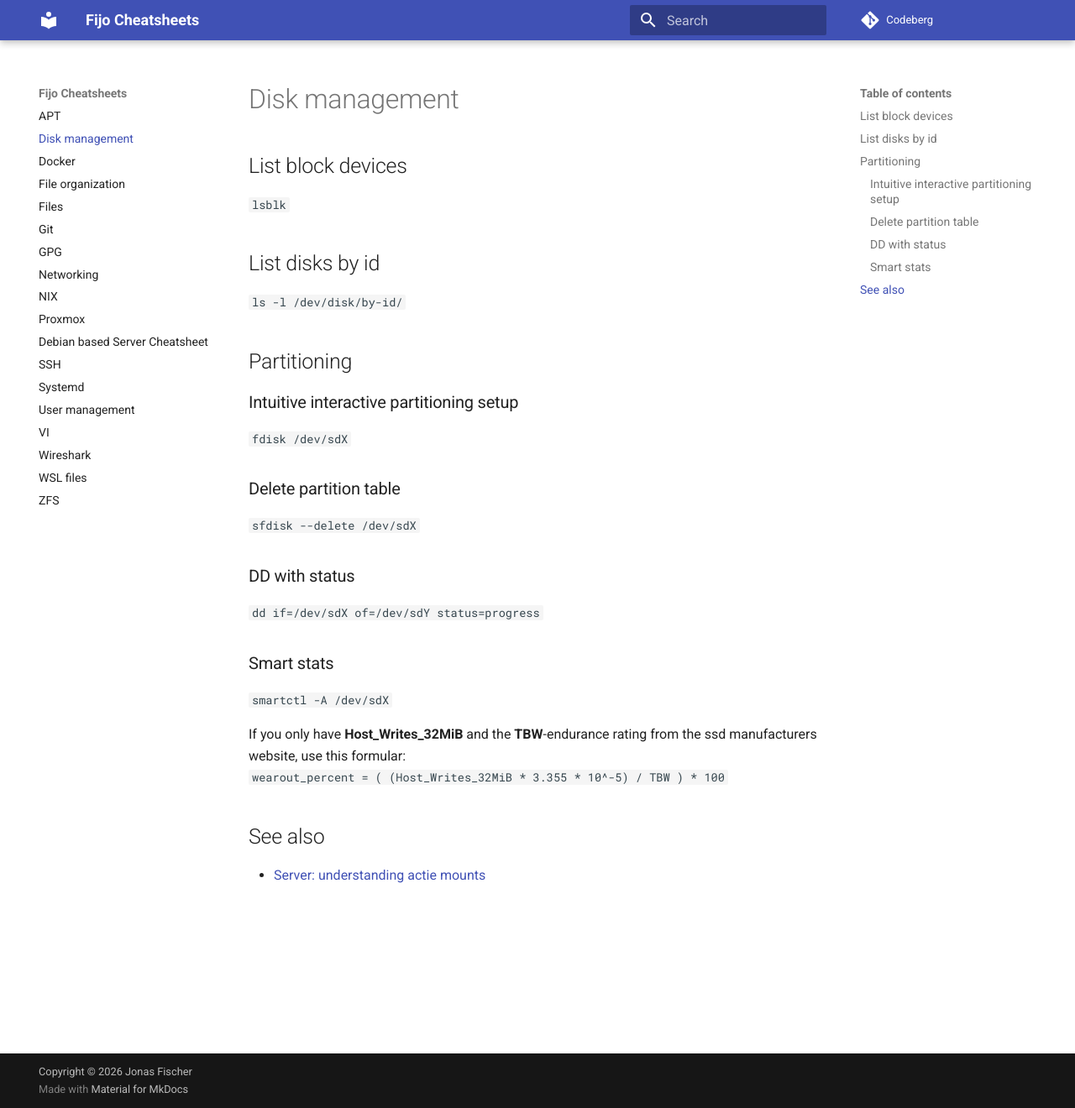
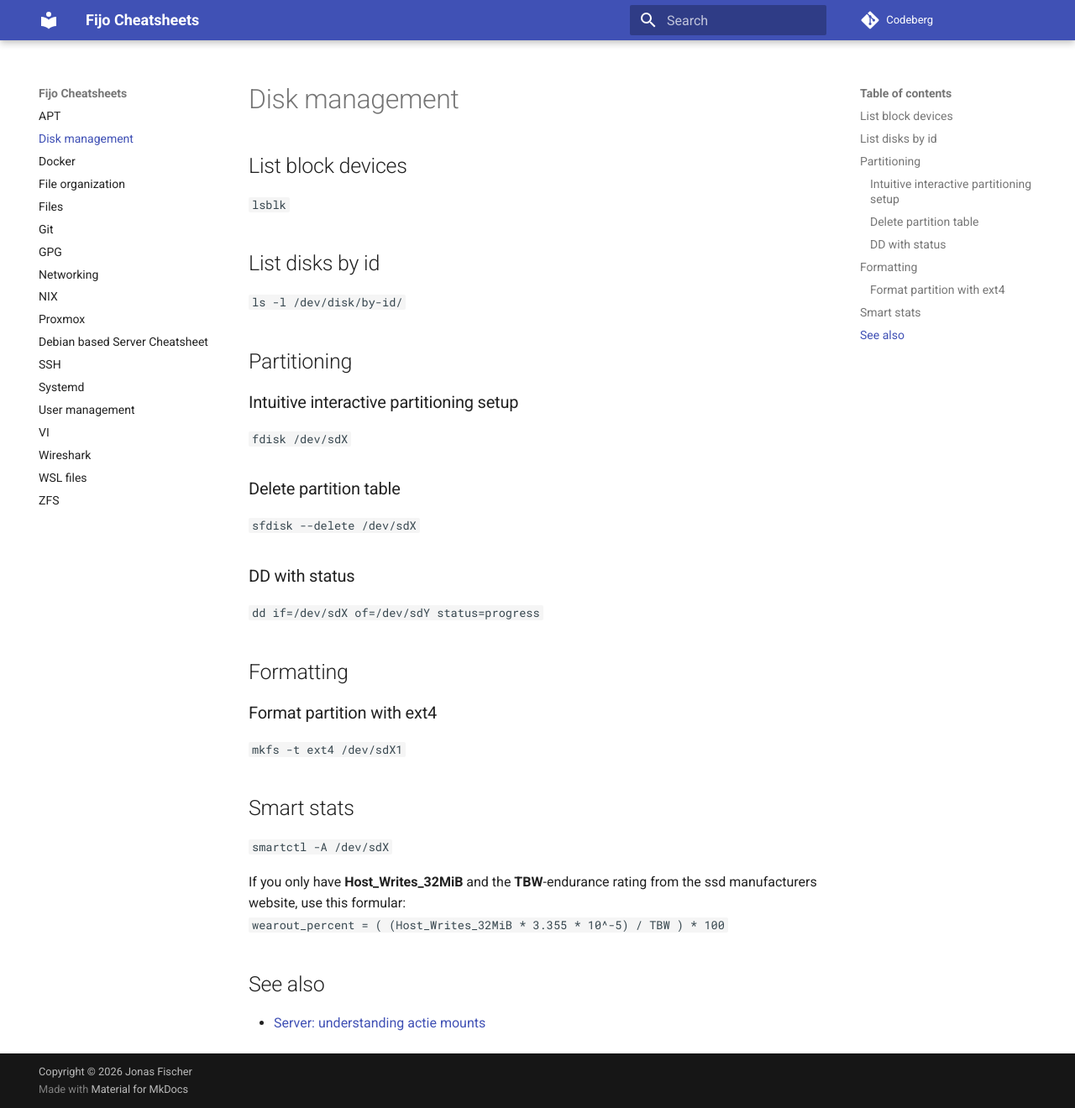
Before and after one commit to Fijo/cheat-mirror, an MkDocs documentation site: the page built from docs/disk-management.md, in a window 1280 px wide and 1320 px high. Shown: the whole window at 84% size. Built offline with MkDocs 1.6.1 and Material for MkDocs 9.7.7, drawn with Linux system fonts in a browser that asks for light colours.

Commit message:
updated disk management

```diff
--- a/docs/disk-management.md
+++ b/docs/disk-management.md
@@ -17,7 +17,12 @@
 ### DD with status
 `dd if=/dev/sdX of=/dev/sdY status=progress`
 
-### Smart stats
+## Formatting
+
+### Format partition with ext4
+`mkfs -t ext4 /dev/sdX1`
+
+## Smart stats
 `smartctl -A /dev/sdX`
 
 If you only have **Host_Writes_32MiB** and the **TBW**-endurance rating from the ssd manufacturers website,
```
